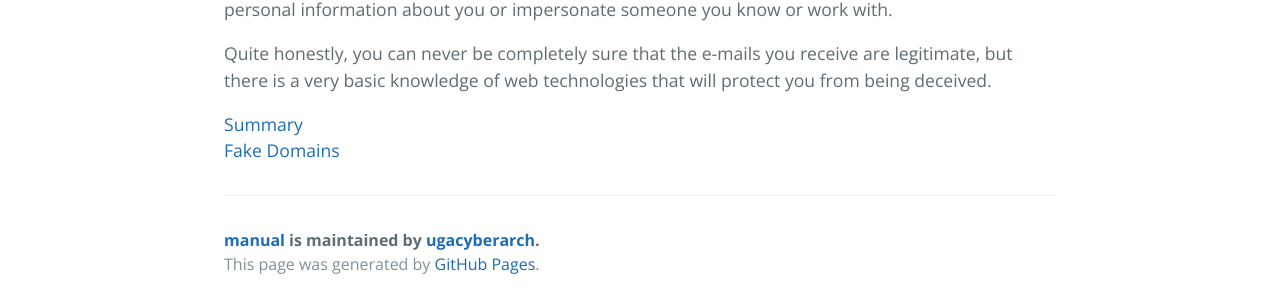
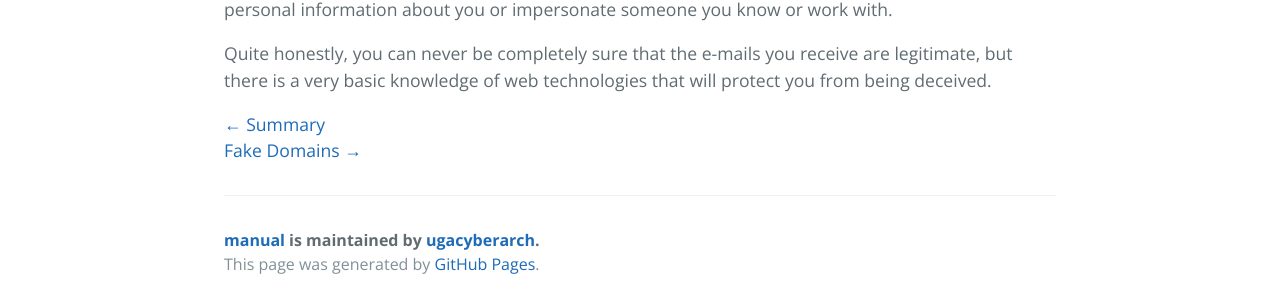
Before and after one commit to ugacyberarch/manual, a Jekyll site: the page built from phishing_introduction.md, in a window 1280 px wide. Shown: the part 713-1018 px from the top of the page. Built offline with Jekyll 4.4.1, drawn with Linux system fonts in a browser that asks for light colours; part of the change alters nothing that is shown.

```diff
--- a/phishing_introduction.md
+++ b/phishing_introduction.md
@@ -16,5 +16,5 @@ It is a very effective strategy, and the most successful phishing attacks are of
 
 Quite honestly, you can never be completely sure that the e-mails you receive are legitimate, but there is a very basic knowledge of web technologies that will protect you from being deceived.
 
-[Summary](./passwords_summary.html "Summary")
-[Fake Domains](./ "Fake Domains")
+[← Summary](./passwords_summary.html "Summary")
+[Fake Domains →](./fake_domains.html "Fake Domains")
```
